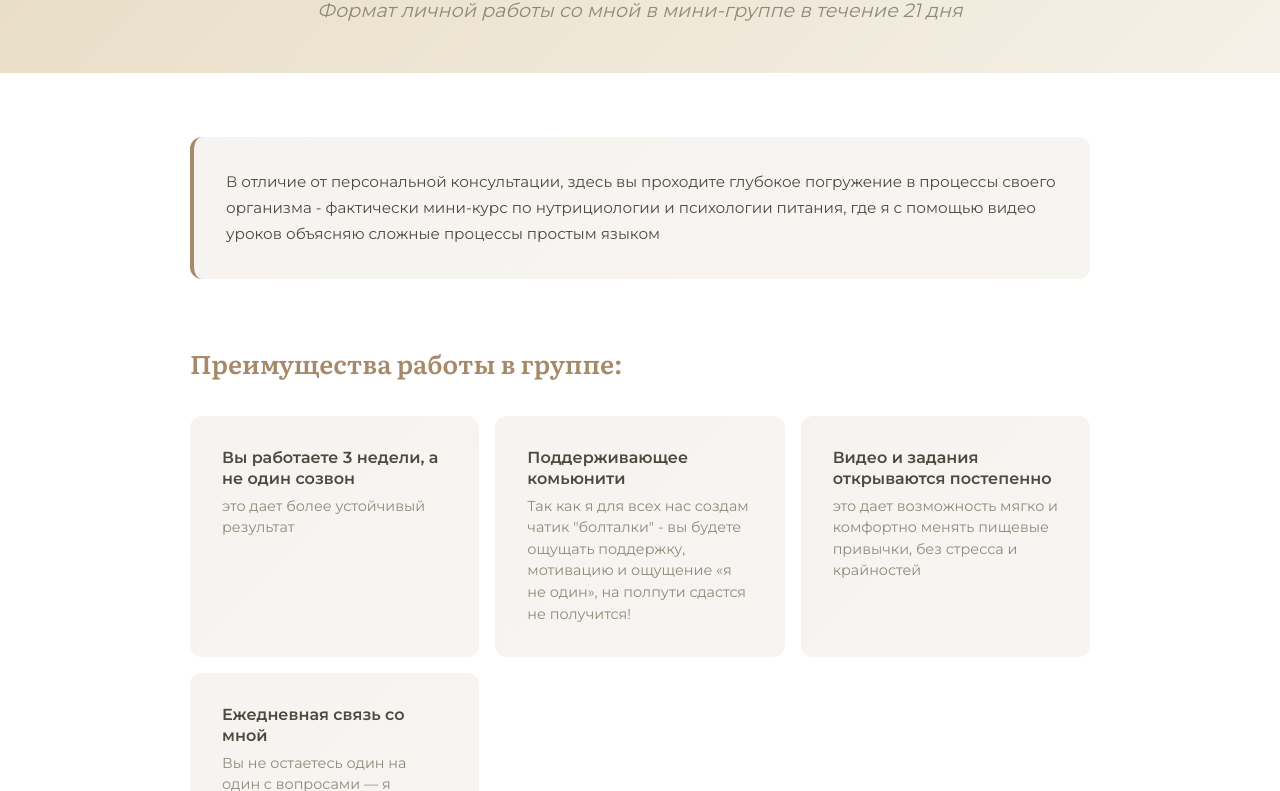
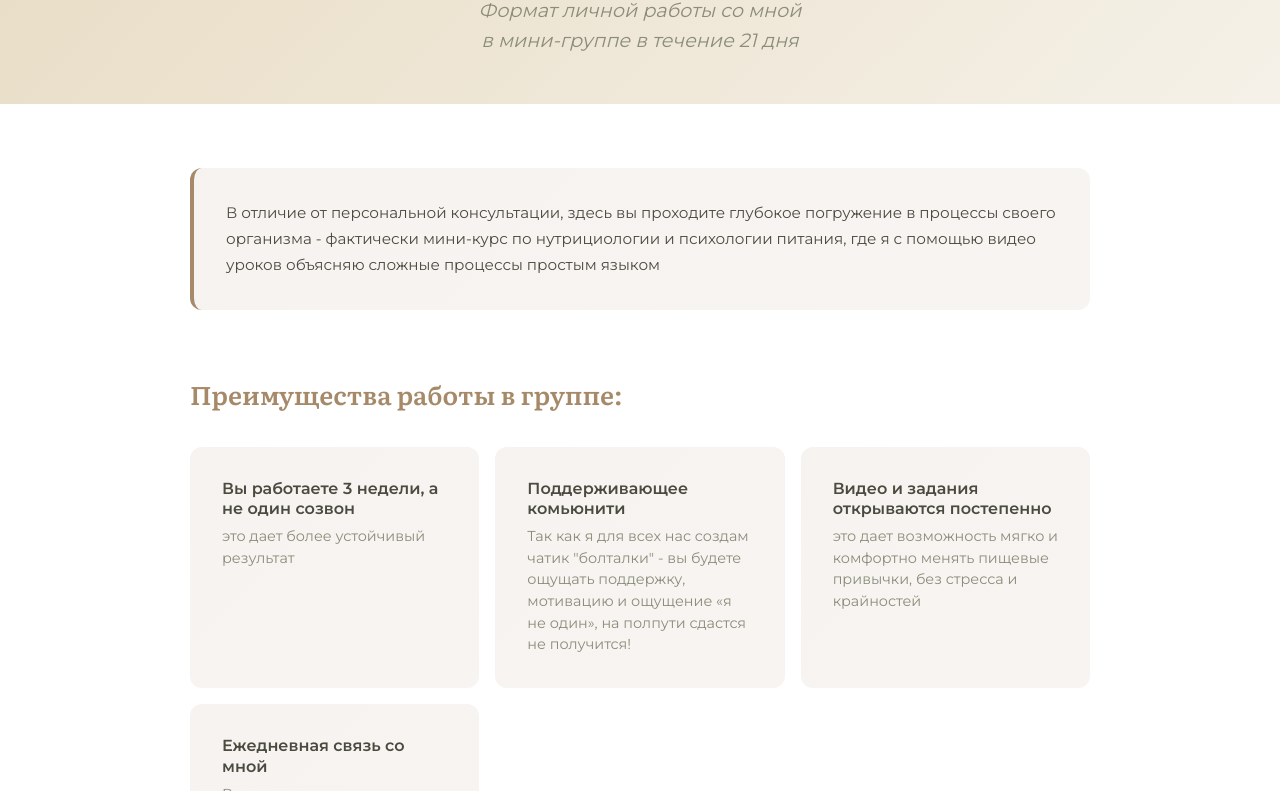
Before and after one commit to s1mba10/ansty_website, a plain HTML site: page group-consultation.html in a window 1280 px wide. Shown: the part 199-990 px from the top of the page. Drawn offline with Linux system fonts and the light colour scheme; a web font is replaced by a local one.

Commit message:
update 9

```diff
--- a/group-consultation.html
+++ b/group-consultation.html
@@ -22,7 +22,8 @@
     <section class="page-hero">
         <div class="container">
             <h1 class="page-title">Групповое ведение</h1>
-            <p class="page-subtitle">Формат личной работы со мной в мини-группе в течение 21 дня</p>
+            <p class="page-subtitle">Формат личной работы со мной<br>
+            в мини-группе в течение 21 дня</p>
         </div>
     </section>
 
```
